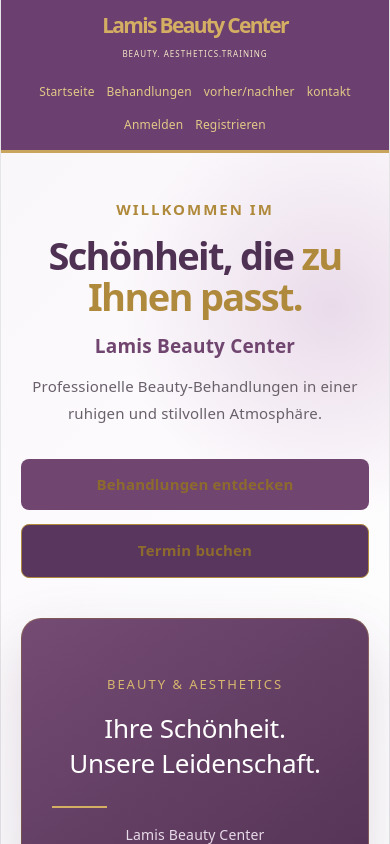
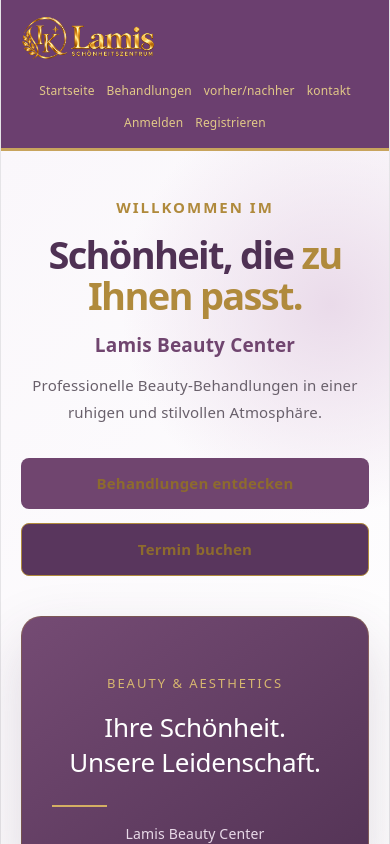
Before and after one commit to fatemaalmnkar-del/Lamis-Beauty-Center, a React app in the folder frontend/: page / in a window 390 px wide. Shown: the top 844 px of the page. Built offline with nearby package versions, Linux system fonts and the light colour scheme; the HTML template or start-up script is replaced by a standard one.

Commit message:
Add logo to navbar

```diff
--- a/frontend/src/App.css
+++ b/frontend/src/App.css
@@ -27,37 +27,22 @@
 }
 
 /* ===== BRAND ===== */
-
+.brand-logo {
+  width: 300px;
+  height: auto;
+  object-fit: contain;
+}
 .brand {
   display: flex;
-  flex-direction: column;
-  align-items: flex-start;
+
+  align-items: center;
 
   flex-shrink: 0;
 }
 
-.brand h1 {
-  margin: 0;
 
-  color: #d4af63;
 
-  font-size: 40px;
-  font-weight: 600;
 
-  white-space: nowrap;
-}
-
-.brand p {
-  margin-top: 8px;
-  margin-left: 20px;
-
-  color: #f3e7c8;
-
-  font-size: 15px;
-  letter-spacing: 1.5px;
-
-  white-space: nowrap;
-}
 
 /* ===== LINKS ===== */
 
@@ -120,20 +105,10 @@
     align-items: center;
     text-align: center;
   }
+  .brand-logo {
+  width: 180px;
+ }
 
-  .brand h1 {
-    font-size: 23px;
-    white-space: normal;
-  }
-
-  .brand p {
-    margin-top: 5px;
-    margin-left: 0;
-    font-size: 9px;
-    letter-spacing: 1px;
-    white-space: normal;
-    text-align: center;
-  }
 
   .nav-links ul {
     width: 100%;
@@ -153,13 +128,9 @@
     padding: 14px 10px;
   }
 
-  .brand h1 {
-    font-size: 21px;
-  }
-
-  .brand p {
-    font-size: 8px;
-  }
+ .brand-logo {
+  width: 150px;
+ }
 
   .nav-links ul {
     gap: 8px 12px;
--- a/frontend/src/App.jsx
+++ b/frontend/src/App.jsx
@@ -24,8 +24,8 @@
     <div className='app'>
       <nav className='nav-links'>
         <div className='brand'>
-          <h1>Lamis Beauty Center</h1>
-          <p>BEAUTY. AESTHETICS.TRAINING</p>
+          <img src='/lamis-logo.png' alt='lamis-logo' className='brand-logo'/>
+
         </div>
 
        <ul>
```
Also changed, not shown: frontend/public/lamis-logo.png (added).
